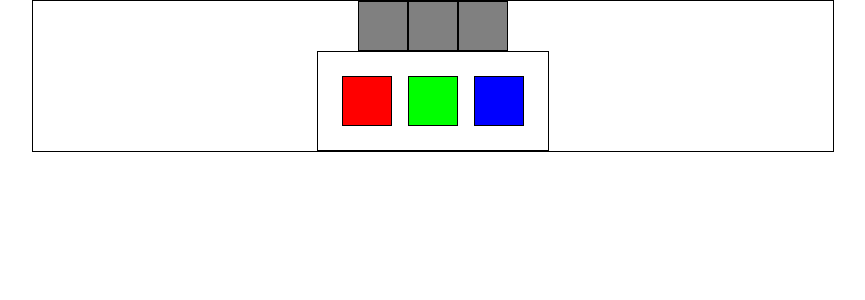
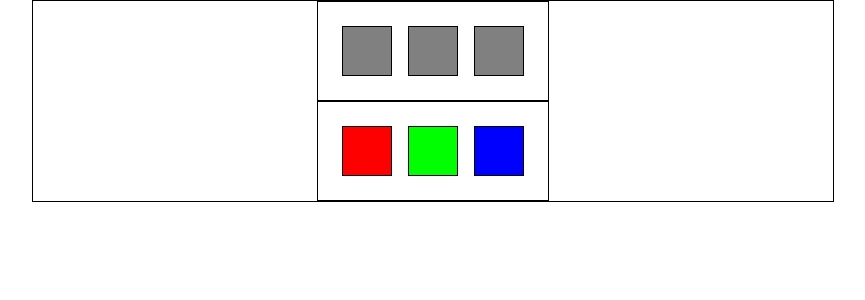
Before and after one commit to magnus-schj/code-breaker, a React (Vite) app: page / in a window 1280 px wide. Shown: the top 300 px of the page, without its empty margins (207-1072 px from the left). Built offline with nearby package versions, Linux system fonts and the light colour scheme.

Commit message:
empty pegs can be filled

```diff
--- a/src/App.css
+++ b/src/App.css
@@ -10,6 +10,8 @@
 
 .inserting-row {
   display: flex;
+  padding: 1rem;
+  border: 1px solid black;
 }
 
 .peg-holder {
@@ -17,6 +19,7 @@
   height: 3rem;
   width: 3rem;
   padding: 0;
+  margin: 0.5rem;
 }
 
 .placed-peg {
--- a/src/components/Game.component.tsx
+++ b/src/components/Game.component.tsx
@@ -9,23 +9,44 @@ import { PegHolder } from "../interfaces";
 import ColourContainer from "./ColourContainer.component";
 const Game: FC = () => {
   const initialState = {
-    red: { id: "red", hex: "#ff0000" },
-    green: { id: "green", hex: "#00ff00" },
-    blue: { id: "blue", hex: "#0000ff" },
+    pickRed: { id: "pickRed", hex: "#ff0000" },
+    pickGreen: { id: "pickGreen", hex: "#00ff00" },
+    pickBlue: { id: "pickBlue", hex: "#0000ff" },
   };
 
-  const initialPegs: PegHolder[] = [
-    { colour: null, id: "holder-0" },
-    { colour: null, id: "holder-1" },
-    { colour: null, id: "holder-2" },
-  ];
+  const initialPegs = {
+    0: { colour: null },
+    1: { colour: null },
+    2: { colour: null },
+  };
   const [colours, setColours] = useState(initialState);
   const [pegHolders, setPegHolders] = useState(initialPegs);
+
+  const onDragEnd = (
+    result: DropResult,
+    pegHolders: any,
+    setPegHolders: any
+  ) => {
+    if (!result.destination) return;
+    const { source, destination } = result;
+    if (destination.droppableId.includes("pick")) return;
+
+    const pegDest = pegHolders[destination.droppableId];
+    setPegHolders({
+      ...pegHolders,
+      [destination.droppableId]: {
+        ...pegDest,
+        colour: colours[source.droppableId].hex,
+      },
+    });
+  };
   return (
     <div className="game">
-      <DragDropContext onDragEnd={(result) => console.log("result:", result)}>
+      <DragDropContext
+        onDragEnd={(result) => onDragEnd(result, pegHolders, setPegHolders)}
+      >
         <div className="inserting-row">
-          {pegHolders.map(({ colour, id }) => {
+          {Object.entries(pegHolders).map(([id, { colour }]) => {
             return (
               <div className="peg-holder" key={id}>
                 <Droppable droppableId={id}>
```
